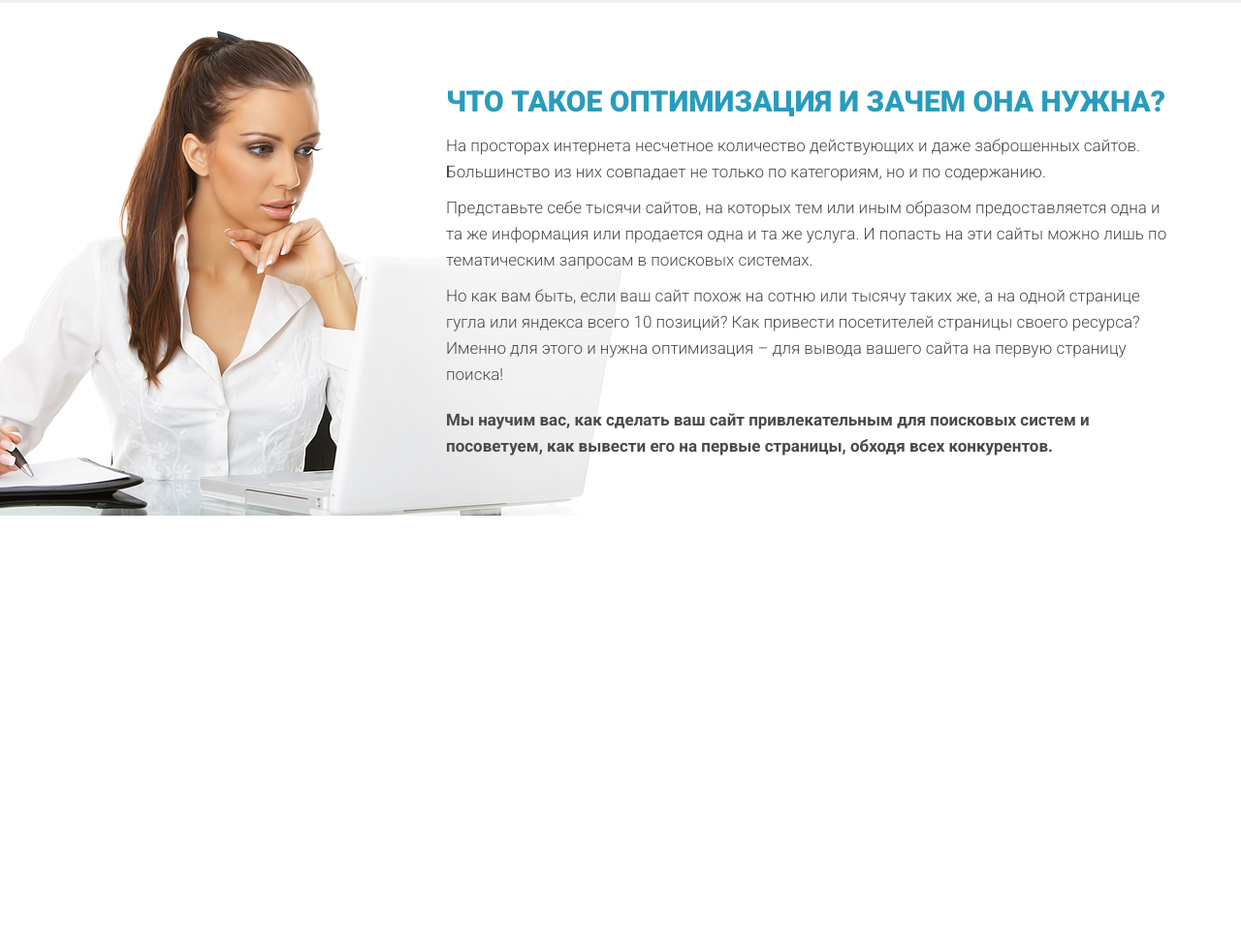
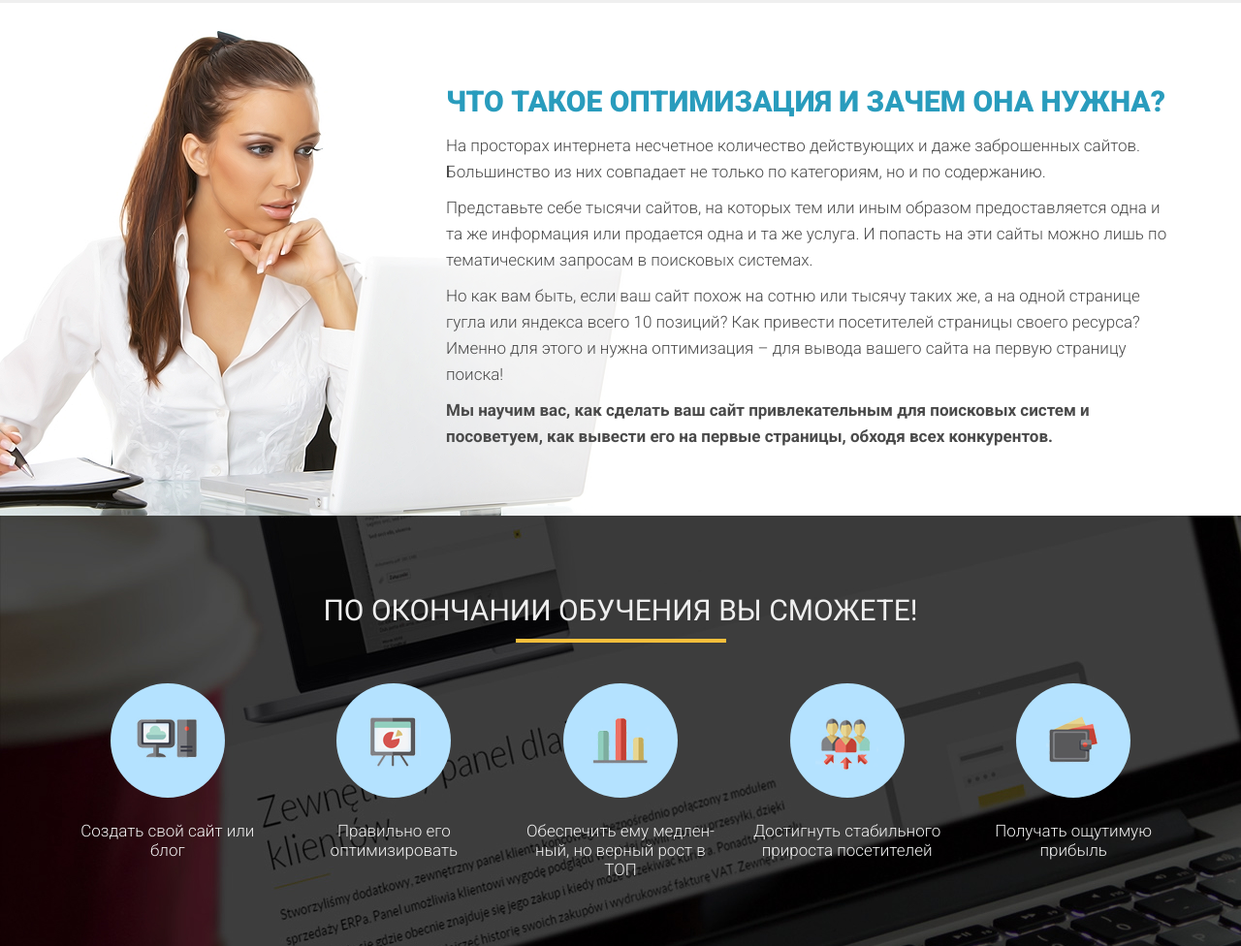
Before and after one commit to Sirena-byte/wordpress, a plain HTML site: page index.html in a window 1280 px wide. Shown: the part 1403-2379 px from the top of the page at 97% size. Before the commit the page ends 1939 px from the top, so only its background shows below. Drawn offline with Linux system fonts and the light colour scheme.

Commit message:
added section 'finish'

```diff
--- a/css/style.css
+++ b/css/style.css
@@ -198,15 +198,18 @@ body {
 }
 /*--------INFO-------*/
 .info {
-  position: relative;
+  width: 100%;
+  min-height: 529px;
 }
 .info-bg {
   position: absolute;
   top: 27px;
   left: -212px;
+  height: 100%;
 }
 .info__container {
   position: relative;
+  height: 100%;
 }
 .info-content {
   position: absolute;
@@ -235,3 +238,53 @@ body {
 .info-text span {
   font-weight: 700;
 }
+/*------FINISH-----*/
+.finish {
+    background: url(../img/finish/second_bg.png) no-repeat;
+    /* width: 100%;
+    height: 100%; */
+}
+.finish__container {
+ padding-top: 83px;
+}
+.finish__title {
+    color: #EFEFEF;
+}
+.finish-catrs {
+    display: flex;
+    padding: 0 7px;
+    padding-top: 42px;
+    gap: 12px;
+
+
+}
+.cart-el {
+    display: flex;
+    flex-direction: column;
+    align-items: center;
+    width: 280px;
+
+}
+.el-img {
+ width: 118px;
+height: 118px;
+background-color:#B4E2FF;
+border-radius: 50%;
+display: flex;
+align-items: center;
+justify-content: center;
+margin-bottom: 21px;
+}
+.el-img img{
+
+}
+.el-text {
+    color: #EFEFEF;
+
+text-align: center;
+font-size: 17px;
+font-weight: 300;
+line-height: 20px; /* 117.647% */
+padding: 3px 5px;
+padding-bottom: 69px;
+}
--- a/index.html
+++ b/index.html
@@ -80,22 +80,30 @@
     </section>
     <section class="info">
       <div class="info__container">
-        <div class="info-bg"><img src="img/info/woman_bg.png" alt=""></div>
+        <div class="info-bg"><img src="img/info/woman_bg.png" alt="" /></div>
         <div class="info-content">
           <div class="info-title">Что такое оптимизация и зачем она нужна?</div>
           <div class="info-text">
-            <p>На просторах интернета несчетное количество действующих и даже
-            заброшенных сайтов. Большинство из них совпадает не только по
-            категориям, но и по содержанию.</p>
-            <p> Представьте себе тысячи сайтов, на
-            которых тем или иным образом предоставляется одна и та же информация
-            или продается одна и та же услуга. И попасть на эти сайты можно лишь
-            по тематическим запросам в поисковых системах.</p>
-            <p>Но как вам быть, если ваш сайт похож на сотню или тысячу таких же, а
-            на одной странице гугла или яндекса всего 10 позиций? Как привести
-            посетителей страницы своего ресурса? Именно для этого и нужна
-            оптимизация – для вывода вашего сайта на первую страницу поиска!</p>
-            <p></p><span>Мы научим вас, как сделать ваш сайт привлекательным для поисковых
+            <p>
+              На просторах интернета несчетное количество действующих и даже
+              заброшенных сайтов. Большинство из них совпадает не только по
+              категориям, но и по содержанию.
+            </p>
+            <p>
+              Представьте себе тысячи сайтов, на которых тем или иным образом
+              предоставляется одна и та же информация или продается одна и та же
+              услуга. И попасть на эти сайты можно лишь по тематическим запросам
+              в поисковых системах.
+            </p>
+            <p>
+              Но как вам быть, если ваш сайт похож на сотню или тысячу таких же,
+              а на одной странице гугла или яндекса всего 10 позиций? Как
+              привести посетителей страницы своего ресурса? Именно для этого и
+              нужна оптимизация – для вывода вашего сайта на первую страницу
+              поиска!
+            </p>
+            <span
+              >Мы научим вас, как сделать ваш сайт привлекательным для поисковых
               систем и посоветуем, как вывести его на первые страницы, обходя
               всех конкурентов.
             </span>
@@ -103,5 +111,42 @@
         </div>
       </div>
     </section>
+    <section class="finish">
+      <div class="finish__container">
+        <h2 class="finish__title">По окончании обучения Вы сможете!</h2>
+        <div class="finish-catrs">
+          <div class="cart-el">
+            <div class="el-img">
+              <img src="img/finish/finish_icon_1.png" alt="" />
+            </div>
+            <div class="el-text">Создать свой сайт или блог</div>
+          </div>
+          <div class="cart-el">
+            <div class="el-img">
+              <img src="img/finish/finish_icon_2.png" alt="" />
+            </div>
+            <div class="el-text">Правильно его оптимизировать</div>
+          </div>
+          <div class="cart-el">
+            <div class="el-img">
+              <img src="img/finish/finish_icon_3.png" alt="" />
+            </div>
+            <div class="el-text">Обеспечить ему медлен- ный, но верный рост в ТОП</div>
+          </div>
+          <div class="cart-el">
+            <div class="el-img">
+              <img src="img/finish/finish_icon_4.png" alt="" />
+            </div>
+            <div class="el-text">Достигнуть стабильного прироста посетителей</div>
+          </div>
+          <div class="cart-el">
+            <div class="el-img">
+              <img src="img/finish/finish_icon_5.png" alt="" />
+            </div>
+            <div class="el-text">Получать ощутимую прибыль</div>
+          </div>
+        </div>
+      </div>
+    </section>
   </body>
 </html>
```
Also changed, not shown: img/finish/finish_icon_1.png (added), img/finish/finish_icon_2.png (added), img/finish/finish_icon_3.png (added), img/finish/finish_icon_4.png (added), img/finish/finish_icon_5.png (added), img/finish/second_bg.png (added).
